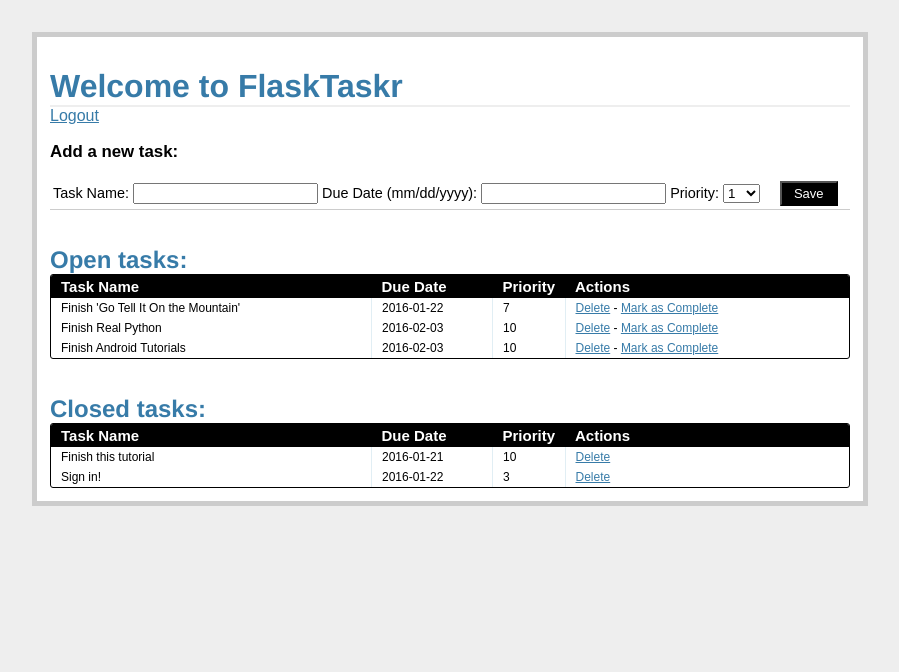
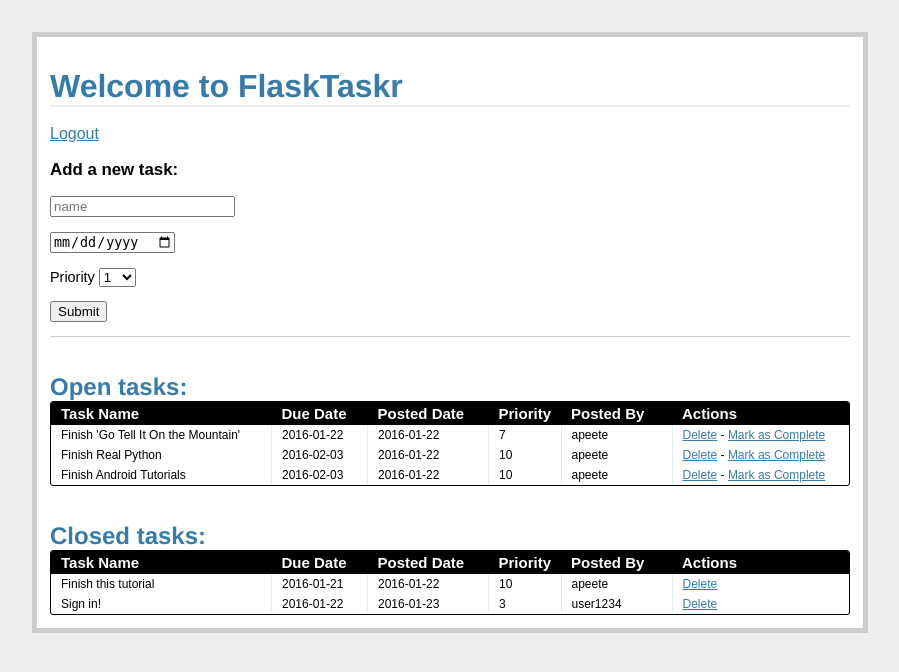
Before and after one commit to apeete/flasktaskr, a Flask app: page /tasks/ in a window 1280 px wide. Shown: the top 672 px of the page, without its empty margins (190-1089 px from the left). Run offline with Flask 2, Linux system fonts and the light colour scheme; a user stored in the database is signed in; data comes from the database, SQL or seed files in the repository; both versions use the stored data as it was after the commit.

Commit message:
160104: Smoothing out multi-user functions and error handling

```diff
--- a/project/forms.py
+++ b/project/forms.py
@@ -1,7 +1,7 @@
 from flask_wtf import Form
 from wtforms import StringField, DateField, IntegerField, \
     SelectField, PasswordField
-from wtforms.validators import DataRequired, Length, EqualTo
+from wtforms.validators import DataRequired, Length, EqualTo, Email
 
 class AddTaskForm(Form):
     task_id = IntegerField()
@@ -26,15 +26,15 @@ class RegisterForm(Form):
     )
     email = StringField(
         'Email',
-        validators=[DataRequired(), Length(min=6, max=40)]
+        validators=[DataRequired(), Email(), Length(min=6, max=40)]
     )
     password = PasswordField(
         'Password',
-        validators=[DataRequired(), Length(min=6, max=40)])
+        validators=[DataRequired(), Length(min=6, max=40)]
+    )
     confirm = PasswordField(
         'Repeat Password',
-        validators=[DataRequired(), EqualTo('password',
-            message='Passwords must match')]
+        validators=[DataRequired(), EqualTo('password')]
     )
 
 
--- a/project/static/css/main.css
+++ b/project/static/css/main.css
@@ -111,3 +111,9 @@ h2{
     text-decoration:none;
     position:relative;
 }
+
+.error {
+    color: red;
+    font-size: .8em;
+    background-color: #FFF;
+}
--- a/project/templates/tasks.html
+++ b/project/templates/tasks.html
@@ -1,62 +1,73 @@
-{% extends "_base.html" %} {% block content %}
+{% extends "_base.html" %}
+{% block content %}
+
 <h1>Welcome to FlaskTaskr</h1>
+
+<br>
+
 <a href="/logout">Logout</a>
 <div class="add-task">
     <h3>Add a new task:</h3>
-    <table>
-        <tr>
         <form action="{{ url_for('new_task') }}" method="post">
             {{ form.csrf_token }}
-                <td>
-                    <label>Task Name:</label>
-                    <input name="name" type="text">
-                </td>
-                <td>
-                    <label>Due Date (mm/dd/yyyy):</label>
-                    <input name="due_date" type="text" width="120px">
-                </td>
-                <td>
-                    <label>Priority:</label>
-                    <select name="priority" width="100px">
-                        <option value="1">1</option>
-                        <option value="2">2</option>
-                        <option value="3">3</option>
-                        <option value="4">4</option>
-                        <option value="5">5</option>
-                        <option value="6">6</option>
-                        <option value="7">7</option>
-                        <option value="8">8</option>
-                        <option value="9">9</option>
-                        <option value="10">10</option>
-                    </select>
-                </td>
-                <td>
-                    &nbsp;
-                    &nbsp;
-                    <input class="button" type="submit" value="Save">
-                </td>
+            <p>
+                {{ form.name(placeholder="name") }}
+                <span class="error">
+                    {% if form.name.errors %}
+                        {% for error in form.name.errors %}
+                            {{ error }}
+                        {% endfor %}
+                    {% endif %}
+                </span>
+            </p>
+            <p>
+                {{ form.due_date(placeholder="due_date") }}
+                <span class="error">
+                    {% if form.due_date.errors %}
+                        {% for error in form.due_date.errors %}
+                            {{ error }}
+                        {% endfor %}
+                    {% endif %}
+                </span>
+            </p>
+            <p>
+                {{ form.priority.label }}
+                {{ form.priority }}
+                <span class="error">
+                    {% if form.priority.errors %}
+                        {% for error in form.priority.errors %}
+                            {{ error }}
+                        {% endfor %}
+                    {% endif %}
+                </span>
+            </p>
+            <p><input type="submit" value="Submit"></p>
         </form>
-        </tr>
-    </table>
 </div>
+
 <div class="entries">
-    <br><br>
+    <br>
+    <br>
     <h2>Open tasks:</h2>
     <div class="datagrid">
         <table>
             <thead>
                 <tr>
-                    <th width="300px"><strong>Task Name</strong></th>
-                    <th width="100px"><strong>Due Date</strong></th>
+                    <th width="200px"><strong>Task Name</strong></th>
+                    <th width="75px"><strong>Due Date</strong></th>
+                    <th width="100px"><strong>Posted Date</strong></th>
                     <th width="50px"><strong>Priority</strong></th>
+                    <th width="90px"><strong>Posted By</strong></th>
                     <th><strong>Actions</strong></th>
                 </tr>
             </thead>
             {% for task in open_tasks %}
                 <tr>
-                    <td width="300px">{{ task.name }}</td>
-                    <td width="100px">{{ task.due_date }}</td>
+                    <td width="200px">{{ task.name }}</td>
+                    <td width="75px">{{ task.due_date }}</td>
+                    <td width="100px">{{ task.posted_date }}</td>
                     <td width="50px">{{ task.priority }}</td>
+                    <td width="90px">{{ task.poster.name }}</td>
                     <td>
                         <a href="{{ url_for('delete_entry', task_id =
                             task.task_id) }}">Delete</a> -
@@ -67,25 +78,32 @@
             {% endfor %}
         </table>
     </div>
-    <br><br>
 </div>
+
+<br>
+<br>
+
 <div class="entries">
     <h2>Closed tasks:</h2>
     <div class="datagrid">
         <table>
             <thead>
                 <tr>
-                <th width="300px"><strong>Task Name</strong></th>
-                <th width="100px"><strong>Due Date</strong></th>
+                    <th width="200px"><strong>Task Name</strong></th>
+                    <th width="75px"><strong>Due Date</strong></th>
+                    <th width="100px"><strong>Posted Date</strong></th>
                     <th width="50px"><strong>Priority</strong></th>
+                    <th width="90px"><strong>Posted By</strong></th>
                     <th><strong>Actions</strong></th>
                 </tr>
             </thead>
             {% for task in closed_tasks %}
                 <tr>
-                    <td width="300px">{{ task.name }}</td>
-                    <td width="100px">{{ task.due_date }}</td>
+                    <td width="200px">{{ task.name }}</td>
+                    <td width="75px">{{ task.due_date }}</td>
+                    <td width="100px">{{ task.posted_date }}</td>
                     <td width="50px">{{ task.priority }}</td>
+                    <td width="90px">{{ task.poster.name }}</td>
                     <td>
                         <a href="{{ url_for('delete_entry', task_id =
                             task.task_id) }}">Delete</a>
--- a/project/views.py
+++ b/project/views.py
@@ -10,6 +10,8 @@ from functools import wraps
 from flask import Flask, flash, redirect, render_template, \
     request, session, url_for
 from flask.ext.sqlalchemy import SQLAlchemy
+from sqlalchemy.exc import IntegrityError
+import datetime
 
 ################
 #### config ####
@@ -41,41 +43,45 @@ def login_required(test):
 @app.route('/logout/')
 def logout():
     session.pop('logged_in', None)
+    session.pop('user_id', None)
     flash('Goodbye!')
     return redirect(url_for('login'))
 
 @app.route('/', methods=['GET', 'POST'])
 def login():
+    error = None
+    form = LoginForm(request.form)
     if request.method == 'POST':
-        if request.form['username'] != app.config['USERNAME'] \
-            or request.form['password'] != app.config['PASSWORD']:
-
-            error = 'Invalid Credentials. Please try again'
-            return render_template('login.html', error=error)
+        if form.validate_on_submit():
+            user = \
+            User.query.filter_by(name=request.form['name']).first()
+            if user is not None and user.password == \
+                request.form['password']:
+                session['logged_in'] = True
+                session['user_id'] = user.id
+                flash('Welcome!')
+                return redirect(url_for('tasks'))
+            else:
+                error = 'Invalid username or password'
         else:
-            session['logged_in'] = True
-            flash('Welcome!')
-            return redirect(url_for('tasks'))
-    return render_template('login.html')
+            error = 'Both fields are required'
+    return render_template('login.html', form=form, error=error)
 
 @app.route('/tasks/')
 @login_required
 def tasks():
-    open_tasks = db.session.query(Task) \
-        .filter_by(status='1').order_by(Task.due_date.asc())
-    closed_tasks = db.session.query(Task) \
-        .filter_by(status='0').order_by(Task.due_date.asc())
     return render_template(
         'tasks.html',
         form=AddTaskForm(request.form),
-        open_tasks=open_tasks,
-        closed_tasks=closed_tasks
+        open_tasks=open_tasks(),
+        closed_tasks=closed_tasks()
     )
 
 # Add new task to list
 @app.route('/add/', methods=['GET','POST'])
 @login_required
 def new_task():
+    error = None
     form = AddTaskForm(request.form)
     if request.method == 'POST':
         if form.validate_on_submit():
@@ -83,12 +89,20 @@ def new_task():
                 form.name.data,
                 form.due_date.data,
                 form.priority.data,
-                '1'
+                datetime.datetime.utcnow(),
+                '1',
+                session['user_id']
             )
             db.session.add(new_task)
             db.session.commit()
             flash('New entry was successfully posted. Thanks!')
-    return redirect(url_for('tasks'))
+            return redirect(url_for('tasks'))
+    return render_template(
+        'tasks.html',
+        form=form,
+        error=error,
+        open_tasks=open_tasks(),
+        closed_tasks=closed_tasks())
 
 # Mark tasks as complete
 @app.route('/complete/<int:task_id>/')
@@ -121,14 +135,46 @@ def register():
                 form.email.data,
                 form.password.data,
             )
-            db.session.add(new_user)
-            db.session.commit()
-            flash('Thanks for registering. Please login')
-            return redirect(url_for('login'))
+            try:
+                db.session.add(new_user)
+                db.session.commit()
+                flash('Thanks for registering. Please login')
+                return redirect(url_for('login'))
+            except IntegrityError:
+                error = 'That username and/or email already exist'
+                return render_template('register.html', form=form, error=error)
     return render_template('register.html', form=form, error=error)
+
+def flash_errors(form):
+    for field, errors in form.errors.items():
+        for error in errors:
+            flash(u"Error in the %s field - %s" % (
+                getattr(form, field).label.text, error), 'error')
+
+def open_tasks():
+    return db.session.query(Task).filter_by(
+        status='1').order_by(Task.due_date.asc())
+
+def closed_tasks():
+    return db.session.query(Task).filter_by(
+        status='0').order_by(Task.due_date.asc())
 
 # METHODS TO BE USED WITH SQLITE DATABASE
 # import 'g' at the top
+
+# @app.route('/', methods=['GET', 'POST'])
+# def login():
+#     if request.method == 'POST':
+#         if request.form['username'] != app.config['USERNAME'] \
+#             or request.form['password'] != app.config['PASSWORD']:
+#
+#             error = 'Invalid Credentials. Please try again'
+#             return render_template('login.html', error=error)
+#         else:
+#             session['logged_in'] = True
+#             flash('Welcome!')
+#             return redirect(url_for('tasks'))
+#     return render_template('login.html')
 
 # @app.route('/tasks/')
 # @login_required
```
Also changed, not shown: project/db_migrate.py (added, +32 -0 lines), project/models.py (+9 -1 lines), project/templates/login.html (+32 -5 lines), project/templates/register.html (+42 -13 lines), project/flasktaskr.db, 3 other files. Lines whose indentation alone changed are shown as unchanged.
